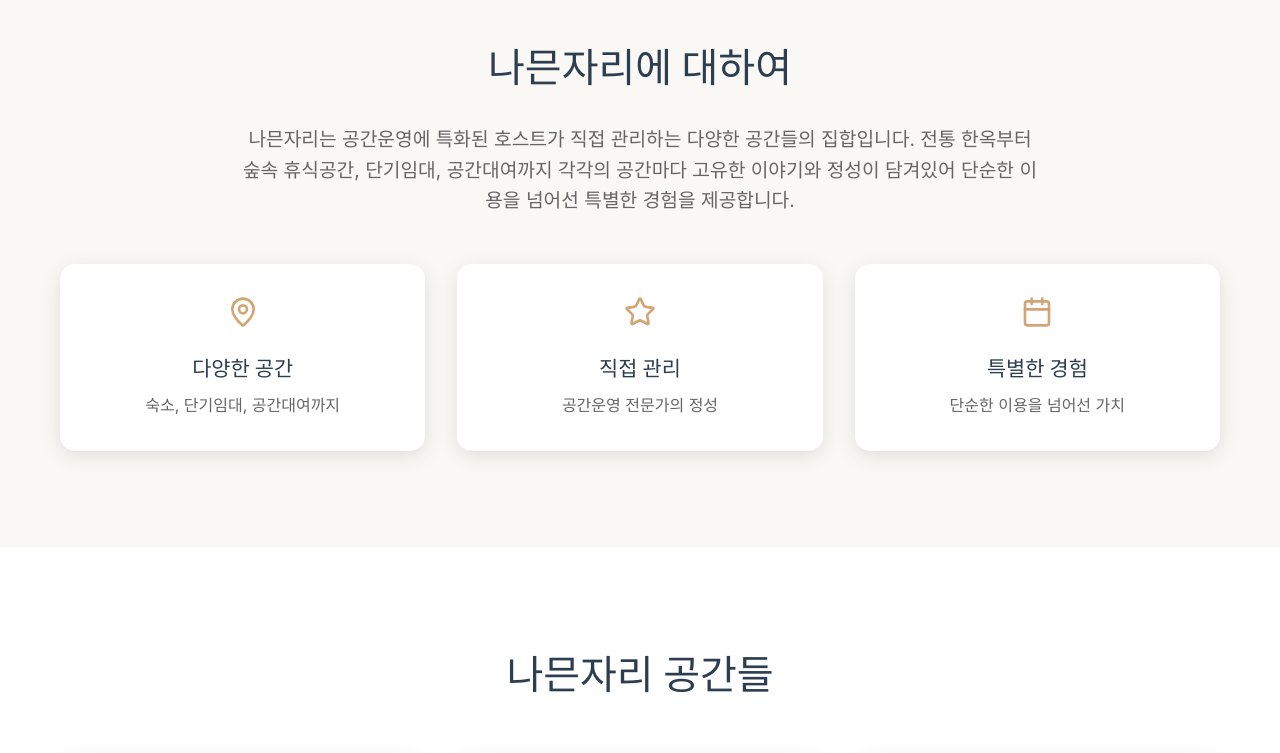
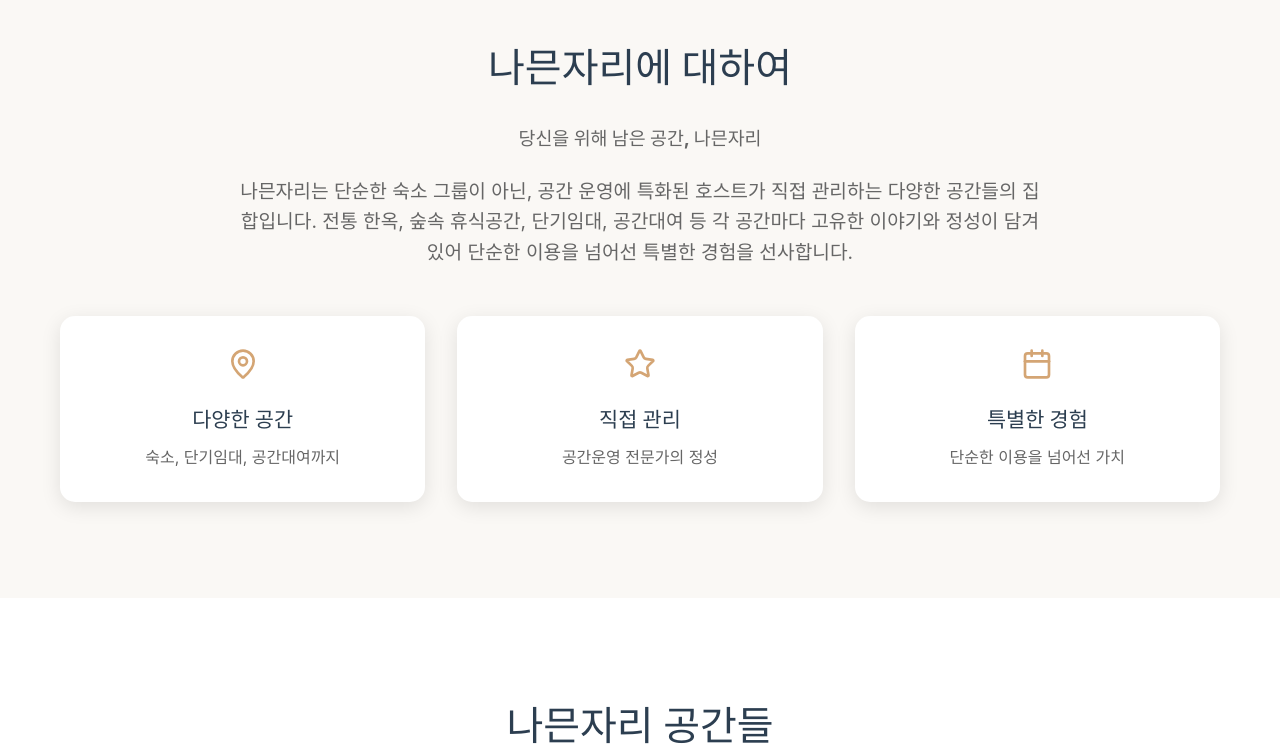
Before and after one commit to limpanda7/nameun-jari, a React (Vite) app: page / in a window 1280 px wide. Shown: the part 860-1613 px from the top of the page. Built offline with nearby package versions, Linux system fonts and the light colour scheme; grey boxes are pictures that could not be loaded; a web font is replaced by a local one.

Commit message:
내용 보완

```diff
--- a/index.html
+++ b/index.html
@@ -4,10 +4,10 @@
     <meta charset="UTF-8" />
     <link rel="icon" type="image/svg+xml" href="/vite.svg" />
     <meta name="viewport" content="width=device-width, initial-scale=1.0, maximum-scale=1.0, user-scalable=no" />
-    <meta name="description" content="나믄자리 - 감성적인 숙소들이 모여 만드는 특별한 여행 경험" />
+    <meta name="description" content="나믄자리 - 당신을 위해 남은 공간" />
     <meta name="keywords" content="나믄자리, 숙소, 여행, 감성숙소, 펜션, 오두막, 한옥" />
     <meta name="author" content="나믄자리" />
-    <title>나믄자리 - 감성적인 숙소 브랜드</title>
+    <title>나믄자리 - 당신을 위해 남은 공간</title>
   </head>
   <body>
     <div id="root"></div>
--- a/src/App.jsx
+++ b/src/App.jsx
@@ -165,12 +165,12 @@ function App() {
             className="about-content"
           >
             <h2>나믄자리에 대하여</h2>
+            <p style={{ fontWeight: 'bold', fontSize: '1.15em', marginBottom: '1.2em' }}>당신을 위해 남은 공간, 나믄자리</p>
             <p>
-              나믄자리는 공간운영에 특화된 호스트가
-              직접 관리하는 다양한 공간들의 집합입니다.
-              전통 한옥부터 숲속 휴식공간, 단기임대, 공간대여까지
-              각각의 공간마다 고유한 이야기와 정성이 담겨있어
-              단순한 이용을 넘어선 특별한 경험을 제공합니다.
+              나믄자리는 단순한 숙소 그룹이 아닌, 공간 운영에 특화된 호스트가 직접 관리하는 다양한 공간들의 집합입니다.
+              전통 한옥, 숲속 휴식공간, 단기임대, 공간대여 등
+              각 공간마다 고유한 이야기와 정성이 담겨 있어
+              단순한 이용을 넘어선 특별한 경험을 선사합니다.
             </p>
             <div className="features">
               <div className="feature">
@@ -268,7 +268,7 @@ function App() {
                   도시 한가운데서의 집중된 작업 시간까지.
                   각 공간마다 고유한 이야기와 정성이 담겨있어
                   여러분이 그 공간의 진정한 가치를 찾아낼 수 있도록 합니다.
-                  나믄자리에서 공간과 함께 성장하는 특별한 순간을 만들어가세요.
+                  당신을 위해 남은 공간에서, 특별한 순간을 만들어가세요.
                 </p>
               </div>
               <div className="host-signature">
@@ -303,7 +303,7 @@ function App() {
           <div className="footer-content">
             <div className="footer-section">
               <h3>나믄자리</h3>
-              <p>감성적인 공간들이 모여 만드는 특별한 여행 경험</p>
+              <p>당신을 위해 남은 공간</p>
             </div>
             <div className="footer-section">
               <h4>바로가기</h4>
```
